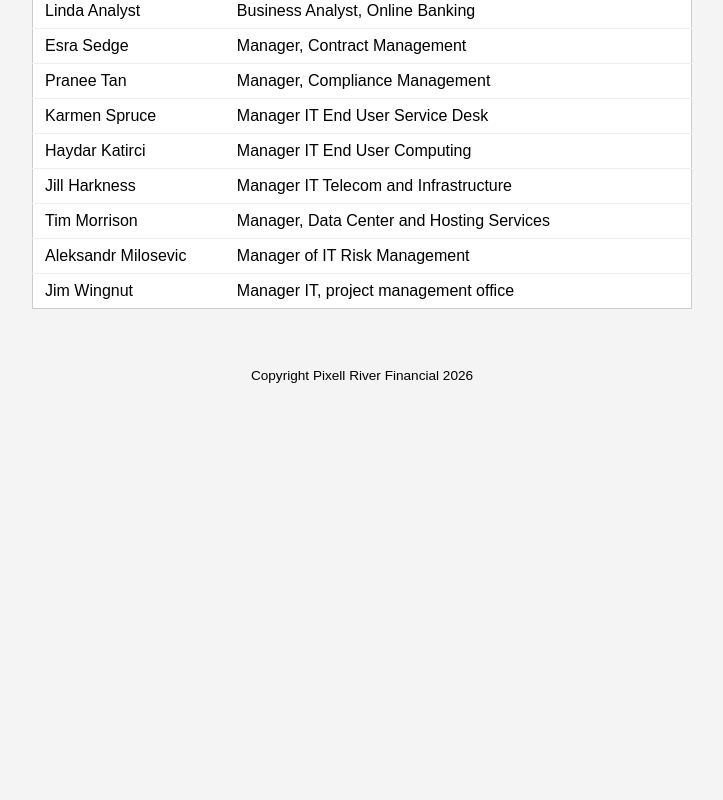
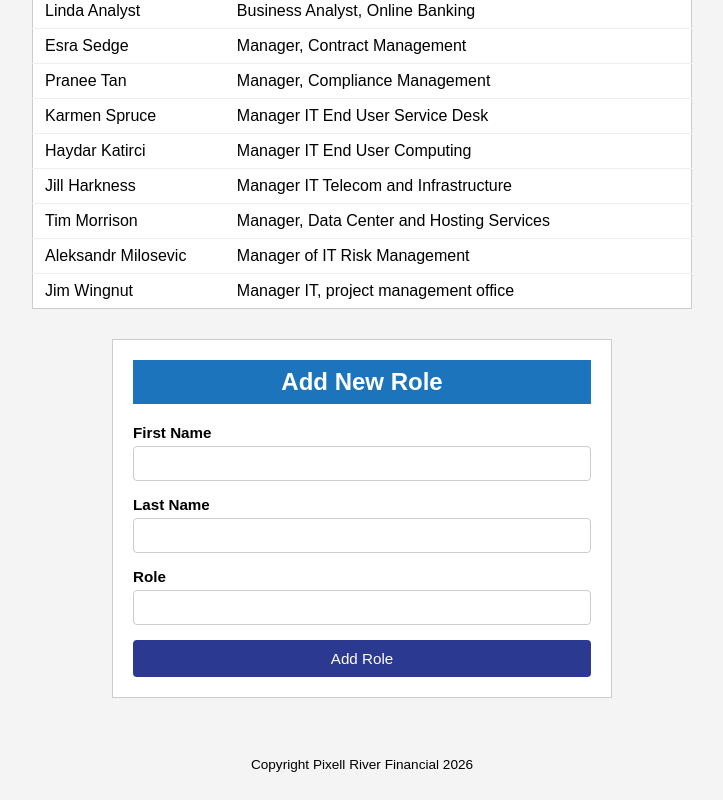
Before and after one commit to ndurrant-eunson-rrc/fs_lab, a React (Vite) app: page /organization in a window 1280 px wide. Shown: the part 1260-2060 px from the top of the page, without its empty margins (278-1001 px from the left). Before the commit the page ends 1671 px from the top, so only its background shows below. Built offline with nearby package versions, Linux system fonts and the light colour scheme.

Commit message:
Created the role form, also implemented this form into the organization section and added it to App.tsx, it functions as intended

```diff
--- a/src/App.tsx
+++ b/src/App.tsx
@@ -3,23 +3,25 @@
 import Page from "./components/layout/Page";
 import Employees from "./components/employees/EmployeeSection";
 import Organization from "./components/organization/OrganizationSection";
-import type { Department } from "./data/types";
-import * as employeeRepo from "./apis/employeeRepo";
+import type { Department, Role } from "./data/types";
+import * as EmployeeService from "./services/employeeService";
+import * as RoleService from "./services/roleService";
 import "./App.css";
 
 function App() {
-  const [departments, setDepartments] = useState<Department[]>(employeeRepo.getDepartments());
+  const [departments, setDepartments] = useState<Department[]>(EmployeeService.getDepartments());
+  const [roles, setRoles] = useState<Role[]>(RoleService.getRoles());
 
   return (
     <BrowserRouter>
-      <Routes>
-        <Route path="/" element={<Page />}>
-          <Route index element={<Navigate to="/employees" />} />
-          <Route path="employees" element={<Employees departments={departments} setDepartments={setDepartments} />} />
-          <Route path="organization" element={<Organization />} />
-        </Route>
-      </Routes>
-    </BrowserRouter>
+    <Routes>
+    <Route path= "/" element = {< Page />}>
+      <Route index element = {< Navigate to = "/employees" />} />
+        < Route path = "employees" element = {< Employees departments = { departments } setDepartments = { setDepartments } />} />
+          < Route path = "organization" element = {< Organization roles = { roles } setRoles = { setRoles } />} />
+            </Route>
+            </Routes>
+            </BrowserRouter>
   );
 }
 
--- /dev/null
+++ b/src/components/forms/RoleForm.tsx
@@ -0,0 +1,63 @@
+import type { Role } from "../../data/types";
+import { useFormInput } from "../../hooks/useFormInput";
+import * as RoleService from "../../services/roleService";
+import "./Form.css";
+
+interface Props {
+	setRoles: (roles: Role[]) => void;
+}
+
+export default function RoleForm({ setRoles }: Props) {
+	const firstName = useFormInput("");
+	const lastName = useFormInput("");
+	const role = useFormInput("");
+
+	const handleSubmit = (e: React.SubmitEvent) => {
+		e.preventDefault();
+
+		const firstNameValid = firstName.validate(
+			(value) => value.trim().length < 3 ? "First name must be at least 3 characters." : ""
+		);
+
+		const roleValid = role.validate(
+			(value) => !value.trim() ? "Please enter a role." : ""
+		);
+
+		if (!firstNameValid || !roleValid) return;
+
+		try {
+			const updated = RoleService.createRole(firstName.value, lastName.value, role.value);
+			setRoles(updated);
+			firstName.reset();
+			lastName.reset();
+			role.reset();
+		} catch (error) {
+			if (error instanceof Error) {
+				role.validate(() => error.message);
+			}
+		}
+	};
+
+	return (
+		<section className="form-section">
+			<h2>Add New Role</h2>
+			<form onSubmit={handleSubmit}>
+				<div className="form-group">
+					<label htmlFor="roleFirstName">First Name</label>
+					<input id="roleFirstName" type="text" value={firstName.value} onChange={firstName.onChange} />
+					{firstName.message && <p className="error">{firstName.message}</p>}
+				</div>
+				<div className="form-group">
+					<label htmlFor="roleLastName">Last Name</label>
+					<input id="roleLastName" type="text" value={lastName.value} onChange={lastName.onChange} />
+				</div>
+				<div className="form-group">
+					<label htmlFor="role">Role</label>
+					<input id="role" type="text" value={role.value} onChange={role.onChange} />
+					{role.message && <p className="error">{role.message}</p>}
+				</div>
+				<button type="submit">Add Role</button>
+			</form>
+		</section>
+	);
+}
--- a/src/components/organization/OrganizationSection.tsx
+++ b/src/components/organization/OrganizationSection.tsx
@@ -1,8 +1,14 @@
 import type { Role } from "../../data/types";
-import organizationData from "../../data/organization-data";
+import RoleForm from "../forms/RoleForm";
 
-export default function Organization() {
+interface Props {
+	roles: Role[];
+	setRoles: (roles: Role[]) => void;
+}
+
+export default function Organization({ roles, setRoles }: Props) {
 	return (
+		<>
 			<main>
 				<table>
 					<thead>
@@ -12,7 +18,7 @@
 						</tr>
 					</thead>
 					<tbody>
-          {organizationData.map((person: Role, index: number) => (
+						{roles.map((person: Role, index: number) => (
 							<tr key={index}>
 								<td>{person.firstName} {person.lastName}</td>
 								<td>{person.role}</td>
@@ -21,5 +27,7 @@
 					</tbody>
 				</table>
 			</main>
+			<RoleForm setRoles={setRoles} />
+		</>
 	);
 }
```
Lines whose indentation alone changed are shown as unchanged.
